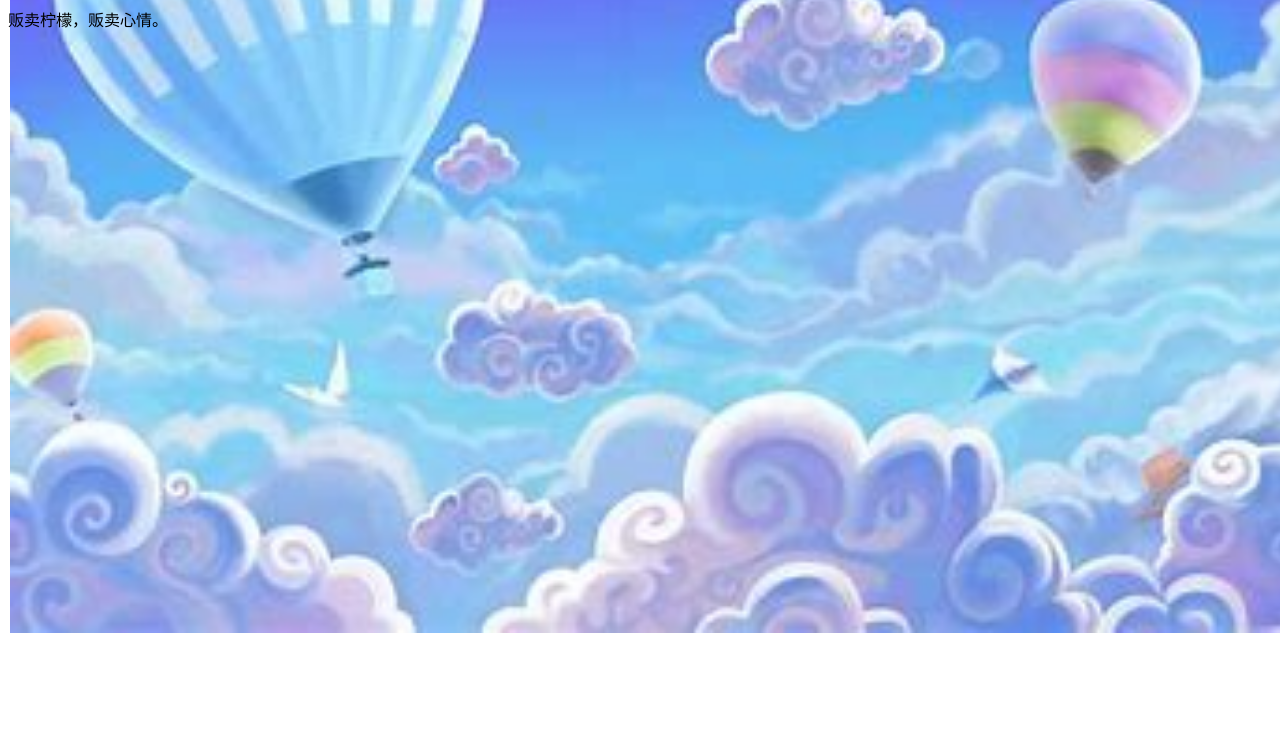
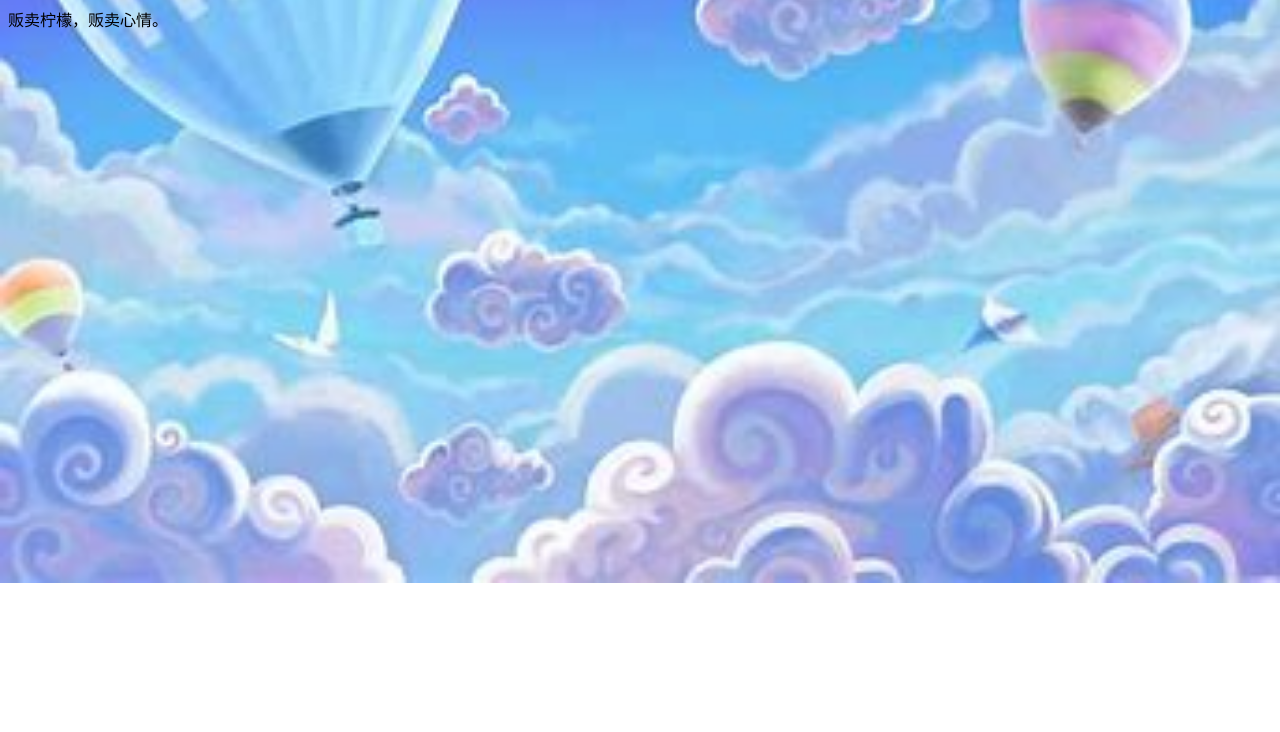
Before and after one commit to wdpy/12, a plain HTML site: page index.html in a window 1280 px wide. Shown: the part 68-800 px from the top of the page. Drawn offline with Linux system fonts and the light colour scheme.

Commit message:
Update index.html

```diff
--- a/index.html
+++ b/index.html
@@ -15,7 +15,6 @@
       body {
         background-image: url("1.jpg");
         background-repeat: no-repeat;
-        background-position: 10px 50px;
         background-size: 100%
       }
     </style>
```
